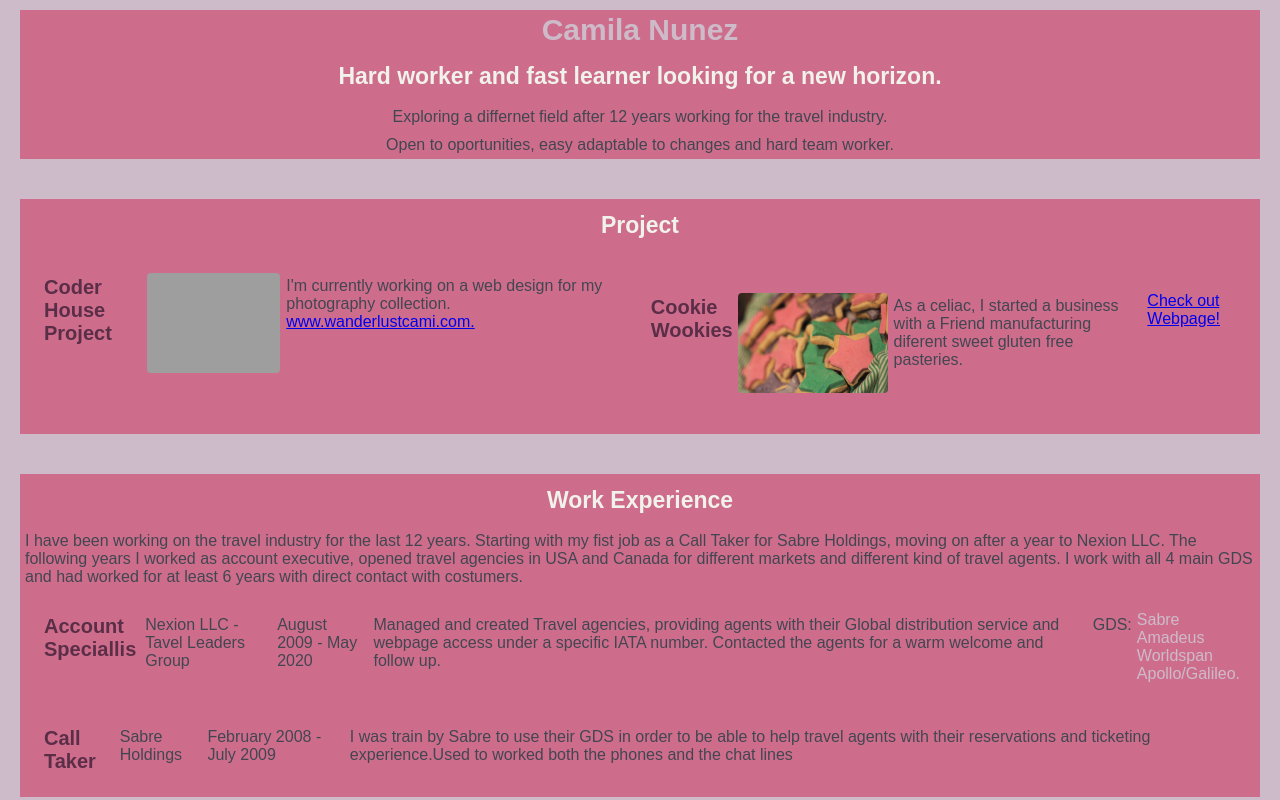
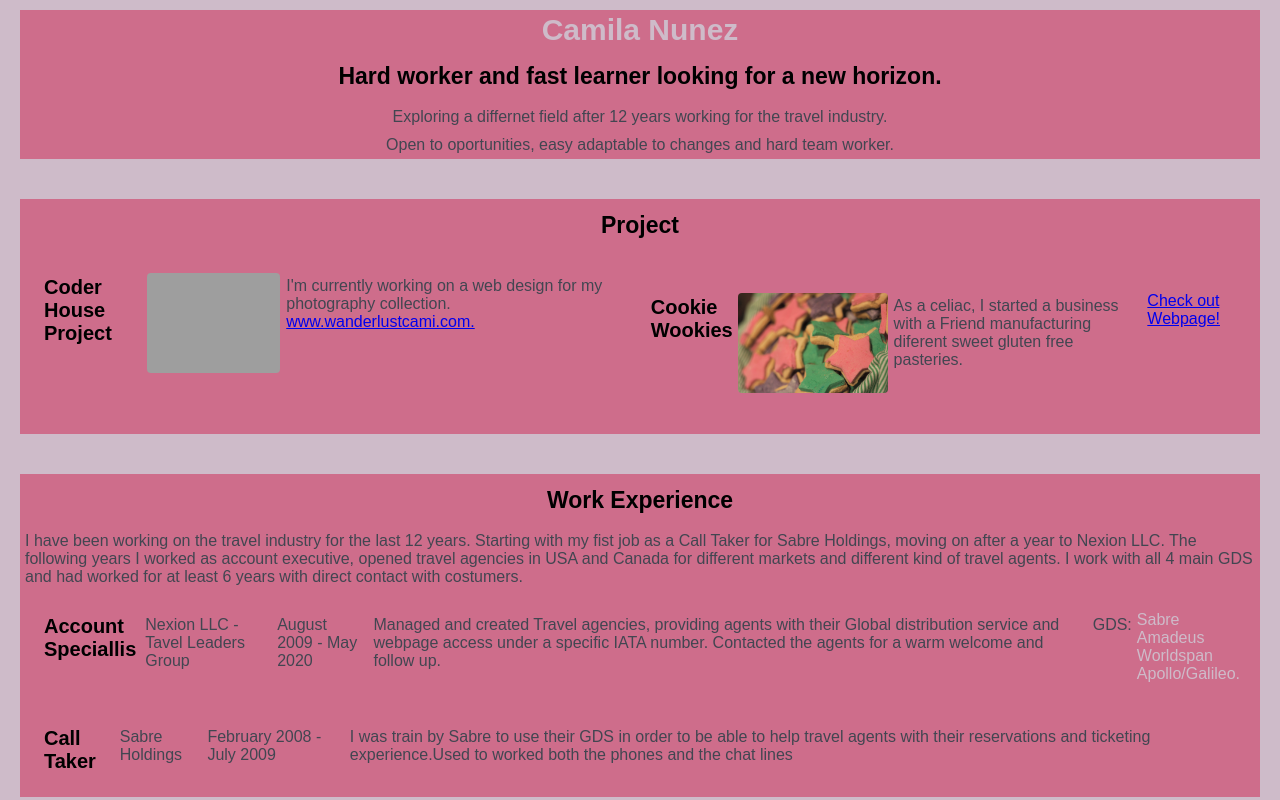
Before and after one commit to Wanderlustcamis/Camila-Nunez, a plain HTML site: page index.html in a window 1280 px wide. Shown: the top 800 px of the page. Drawn offline with Linux system fonts and the light colour scheme; grey boxes are pictures that could not be loaded.

Commit message:
used variables that were correctly imported.

```diff
--- a/sass/_font.sass
+++ b/sass/_font.sass
@@ -16,13 +16,13 @@ h2
   margin: 4px
   text-align: center
   padding: 9px
-  color: #F1F2EB
+  color: colortres
 
 h3
     font-size: 20px
     margin: 2px
     padding: 2px
-    color: #5B2E48
+    color: colordos
 
 h4
     margin: 6px
--- a/sass/_section.sass
+++ b/sass/_section.sass
@@ -2,4 +2,4 @@ section
     display: inline-flex
     flex-flow: row
     justify-content: space-around
-    color: #CEBBC9
+    color: coloruno
--- a/sass/_v.sass
+++ b/sass/_v.sass
@@ -1,4 +1,5 @@
 $coloruno: #CEBBC9
 $colordos: #5B2E48
+$colortres: #F1F2EB
 $blanco: #fff
 $font: 'Josefin Sans', sans-serif
--- a/styles/styles.css
+++ b/styles/styles.css
@@ -42,14 +42,14 @@ h2 {
   margin: 4px;
   text-align: center;
   padding: 9px;
-  color: #F1F2EB;
+  color: colortres;
 }
 
 h3 {
   font-size: 20px;
   margin: 2px;
   padding: 2px;
-  color: #5B2E48;
+  color: colordos;
 }
 
 h4 {
@@ -81,5 +81,5 @@ section {
   display: inline-flex;
   flex-flow: row;
   justify-content: space-around;
-  color: #CEBBC9;
+  color: coloruno;
 }
```
